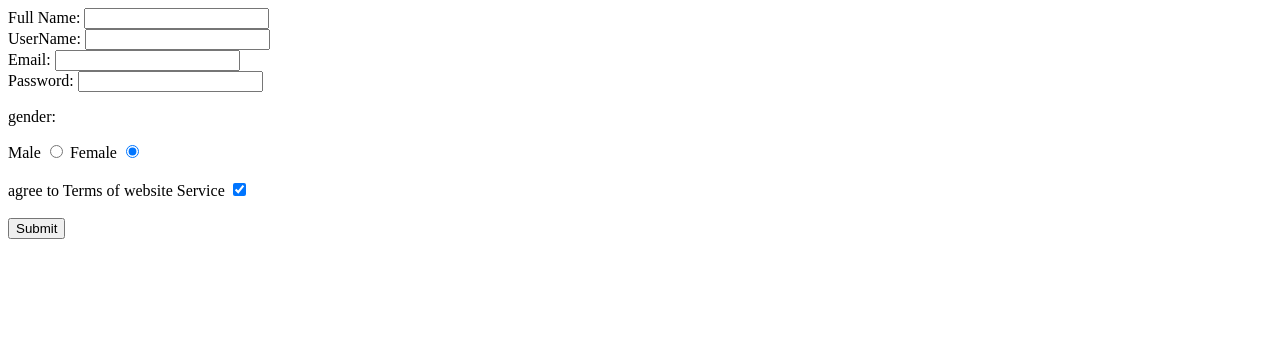
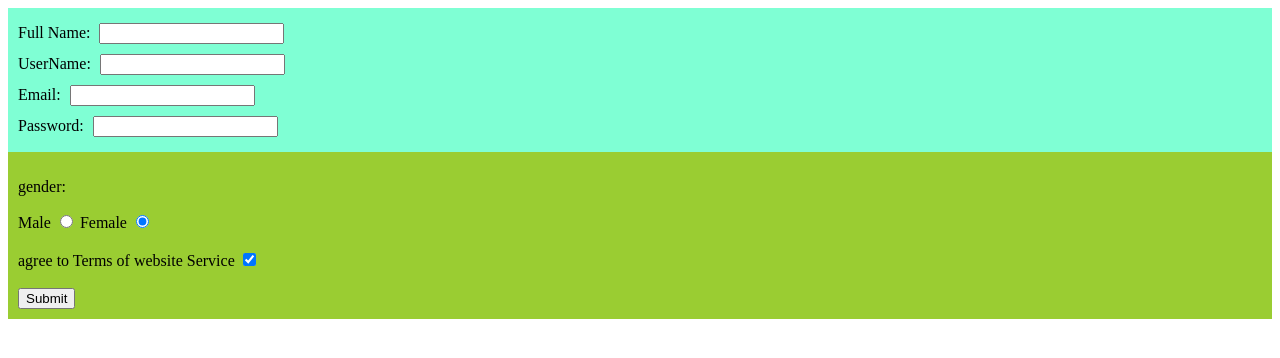
Before and after one commit to shayan-hm/html-project, a plain HTML site: page index.html in a window 1280 px wide. Drawn offline with Linux system fonts and the light colour scheme.

Commit message:
add css style

```diff
--- a/index.html
+++ b/index.html
@@ -6,19 +6,22 @@
     <title>Document</title>
   </head>
   <body>
+    <section style="background-color: aquamarine; padding: 10px;" >
     <form action="#">
       <label for="fullname">Full Name:</label>
-      <input type="text" id="fullname" name="fullname" />
+      <input type="text" id="fullname" name="fullname" style="margin: 5px;" />
       <br />
       <label for="username">UserName:</label>
-      <input type="text" id="username" name="username" />
+      <input type="text" id="username" name="username" style="margin: 5px;" />
       <br />
       <label for="email">Email:</label>
-      <input type="email" name="email" id="email" />
+      <input type="email" name="email" id="email"  style="margin: 5px;" />
       <br />
       <label for="password">Password:</label>
-      <input type="password" name="password" id="password" />
+      <input type="password" name="password" id="password" style="margin: 5px;"/>
       <br />
+      </section>
+      <section style="background-color: yellowgreen ; padding: 10px;">
       <p>gender:</p>
 
       <label for="male">Male</label>
@@ -33,5 +36,6 @@
       <br />
       <button type="submit">Submit</button>
     </form>
+    </section>
   </body>
 </html>
```
